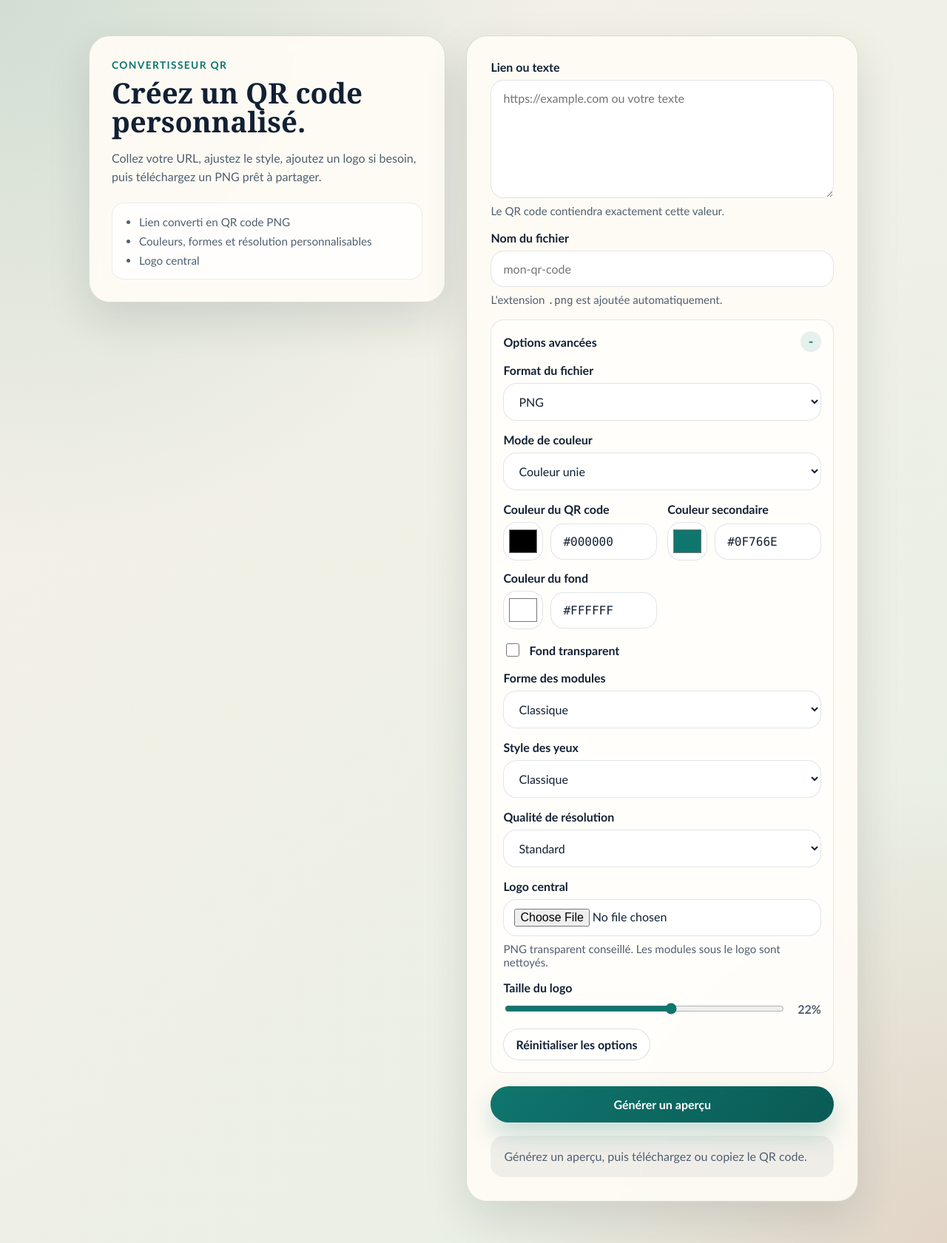
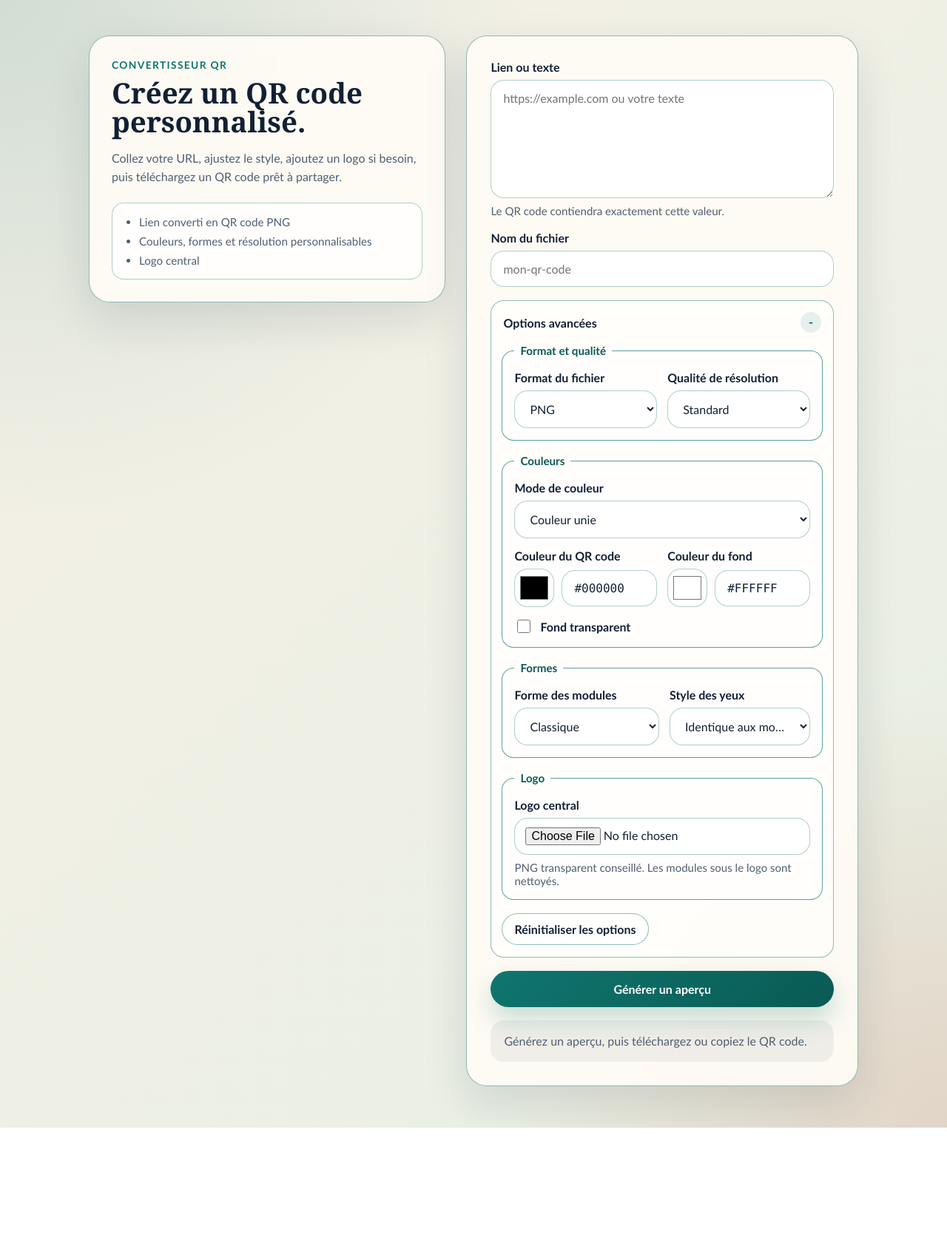
Before and after one commit to Gob-coder-dev/CodeQR-WebApp, a Flask app: page / in a window 1280 px wide, after a click that opens the changed part. Shown: the whole page at 74% size. After the commit the page ends 1525 px from the top, so only its background shows below. Run offline with Flask 3, Linux system fonts and the light colour scheme.

Commit message:
bugged feature front fixed

```diff
--- a/static/app.js
+++ b/static/app.js
@@ -11,11 +11,14 @@ const foregroundColor2Field = document.querySelector("#foreground-color-2");
 const foregroundHex2Field = document.querySelector("#foreground-color-2-hex");
 const backgroundColorField = document.querySelector("#background-color");
 const backgroundHexField = document.querySelector("#background-color-hex");
+const secondaryColorGroup = document.querySelector("#secondary-color-field");
+const backgroundColorGroup = document.querySelector("#background-color-field");
 const transparentBackgroundField = document.querySelector("#transparent-background");
 const moduleStyleField = document.querySelector("#module-style");
 const eyeStyleField = document.querySelector("#eye-style");
 const qualityField = document.querySelector("#quality");
 const logoField = document.querySelector("#logo");
+const logoSizeGroup = document.querySelector("#logo-size-field");
 const logoSizeField = document.querySelector("#logo-size");
 const logoSizeOutput = document.querySelector("#logo-size-output");
 const resetOptionsButton = document.querySelector("#reset-options");
@@ -130,6 +133,23 @@ function updateLogoSizeOutput() {
   logoSizeOutput.textContent = `${logoSizeField.value}%`;
 }
 
+function setOptionGroupVisibility(group, isVisible) {
+  group.hidden = !isVisible;
+  group.querySelectorAll("input, select, textarea").forEach((control) => {
+    control.disabled = !isVisible;
+  });
+}
+
+function usesGradientColor() {
+  return colorModeField.value !== "solid";
+}
+
+function updateConditionalOptions() {
+  setOptionGroupVisibility(secondaryColorGroup, usesGradientColor());
+  setOptionGroupVisibility(backgroundColorGroup, !transparentBackgroundField.checked);
+  setOptionGroupVisibility(logoSizeGroup, logoField.files.length > 0);
+}
+
 function loadImage(url) {
   return new Promise((resolve, reject) => {
     const image = new Image();
@@ -215,13 +235,15 @@ async function handleSubmit(event) {
     return;
   }
 
-  if (!syncPickerFromHex(foregroundColor2Field, foregroundHex2Field)) {
+  updateConditionalOptions();
+
+  if (usesGradientColor() && !syncPickerFromHex(foregroundColor2Field, foregroundHex2Field)) {
     setStatus("La couleur secondaire doit etre au format hexadecimal, par exemple #0F766E.", "error");
     foregroundHex2Field.focus();
     return;
   }
 
-  if (!syncPickerFromHex(backgroundColorField, backgroundHexField)) {
+  if (!transparentBackgroundField.checked && !syncPickerFromHex(backgroundColorField, backgroundHexField)) {
     setStatus("La couleur du fond doit etre au format hexadecimal, par exemple #FFFFFF.", "error");
     backgroundHexField.focus();
     return;
@@ -280,6 +302,7 @@ function resetAdvancedOptions() {
   logoSizeField.value = defaultOptions.logoSize;
   logoField.value = "";
   updateLogoSizeOutput();
+  updateConditionalOptions();
   clearCurrentPreview();
   setStatus("Options avancees reinitialisees.", "info");
 }
@@ -313,6 +336,9 @@ backgroundHexField.addEventListener("blur", () => {
   syncPickerFromHex(backgroundColorField, backgroundHexField);
 });
 logoSizeField.addEventListener("input", updateLogoSizeOutput);
+colorModeField.addEventListener("change", updateConditionalOptions);
+transparentBackgroundField.addEventListener("change", updateConditionalOptions);
+logoField.addEventListener("change", updateConditionalOptions);
 downloadButton.addEventListener("click", () => {
   if (currentPreview) {
     triggerDownload(currentPreview.blob, currentPreview.filename);
@@ -321,3 +347,4 @@ downloadButton.addEventListener("click", () => {
 copyButton.addEventListener("click", copyCurrentPreview);
 resetOptionsButton.addEventListener("click", resetAdvancedOptions);
 updateLogoSizeOutput();
+updateConditionalOptions();
--- a/static/style.css
+++ b/static/style.css
@@ -4,7 +4,9 @@
   --panel: rgba(255, 252, 246, 0.92);
   --ink: #122033;
   --muted: #4f5f71;
-  --line: rgba(18, 32, 51, 0.14);
+  --line: rgba(15, 118, 110, 0.48);
+  --line-soft: rgba(15, 118, 110, 0.34);
+  --line-strong: rgba(15, 118, 110, 0.68);
   --primary: #0f766e;
   --primary-dark: #0a5a55;
   --danger: #b9382f;
@@ -84,7 +90,7 @@ h1 {
   padding: 16px 18px;
   border-radius: 16px;
   background: rgba(255, 255, 255, 0.72);
-  border: 1px solid rgba(18, 32, 51, 0.08);
+  border: 1px solid var(--line-soft);
 }
 
 .feature-list {
@@ -115,7 +121,7 @@ input,
 select {
   width: 100%;
   padding: 14px 16px;
-  border: 1px solid rgba(18, 32, 51, 0.12);
+  border: 1px solid var(--line-soft);
   border-radius: 18px;
   font: inherit;
   color: var(--ink);
@@ -211,7 +217,7 @@ input[type="file"] {
 }
 
 .advanced-options {
-  border: 1px solid rgba(18, 32, 51, 0.1);
+  border: 1px solid var(--line);
   border-radius: 18px;
   background: rgba(255, 255, 255, 0.52);
   overflow: hidden;
@@ -250,9 +256,36 @@ input[type="file"] {
 }
 
 .advanced-content {
-  padding: 0 16px 16px;
+  padding: 0 14px 16px;
   display: grid;
-  gap: 16px;
+  gap: 18px;
+}
+
+.option-section {
+  min-width: 0;
+  margin: 0;
+  padding: 16px;
+  border: 1px solid var(--line-strong);
+  border-radius: 16px;
+  background: rgba(255, 255, 255, 0.48);
+  display: grid;
+  gap: 14px;
+}
+
+.option-section:first-of-type {
+  margin-top: 0;
+}
+
+.option-section legend {
+  padding: 0 8px;
+  color: var(--primary-dark);
+  font-size: 0.95rem;
+  font-weight: 800;
+}
+
+.option-section legend + .option-grid,
+.option-section legend + .field {
+  margin-top: 2px;
 }
 
 .option-grid {
@@ -261,10 +294,18 @@ input[type="file"] {
   gap: 14px;
 }
 
+.option-section--shapes .option-grid {
+  grid-template-columns: minmax(0, 1.25fr) minmax(190px, 0.75fr);
+}
+
+.option-section--shapes select {
+  text-overflow: ellipsis;
+}
+
 .secondary-button {
   justify-self: start;
   appearance: none;
-  border: 1px solid rgba(18, 32, 51, 0.14);
+  border: 1px solid var(--line);
   border-radius: 999px;
   padding: 11px 16px;
   font: inherit;
--- a/templates/index.html
+++ b/templates/index.html
@@ -6,7 +6,7 @@
     <title>Convertisseur de lien en QR code</title>
     <meta
       name="description"
-      content="Cr&eacute;ez un QR code PNG personnalis&eacute; avec couleurs, formes, logo central et qualit&eacute; de r&eacute;solution au choix."
+      content="Cr&eacute;ez un QR code PNG ou SVG personnalis&eacute; avec couleurs, formes, logo central et qualit&eacute; de r&eacute;solution au choix."
     >
     <link rel="stylesheet" href="{{ url_for('static', filename='style.css') }}">
   </head>
@@ -16,7 +16,7 @@
         <p class="eyebrow">Convertisseur QR</p>
         <h1>Cr&eacute;ez un QR code personnalis&eacute;.</h1>
         <p class="lede">
-          Collez votre URL, ajustez le style, ajoutez un logo si besoin, puis t&eacute;l&eacute;chargez un PNG pr&ecirc;t &agrave; partager.
+          Collez votre URL, ajustez le style, ajoutez un logo si besoin, puis t&eacute;l&eacute;chargez un QR code pr&ecirc;t &agrave; partager.
         </p>
         <div class="hero-card" aria-label="Fonctionnalit&eacute;s principales">
           <ul class="feature-list">
@@ -50,7 +50,6 @@
               maxlength="80"
               placeholder="mon-qr-code"
             >
-            <p class="hint">L'extension <code>.png</code> est ajout&eacute;e automatiquement.</p>
           </div>
 
           <details class="advanced-options">
@@ -59,6 +58,10 @@
             </summary>
 
             <div class="advanced-content">
+              <fieldset class="option-section option-section--format">
+                <legend>Format et qualit&eacute;</legend>
+
+                <div class="option-grid">
                   <div class="field">
                     <label for="output-format">Format du fichier</label>
                     <select id="output-format" name="output_format">
@@ -66,6 +69,21 @@
                       <option value="svg">SVG</option>
                     </select>
                   </div>
+
+                  <div class="field">
+                    <label for="quality">Qualit&eacute; de r&eacute;solution</label>
+                    <select id="quality" name="quality">
+                      <option value="low">Bas</option>
+                      <option value="medium" selected>Standard</option>
+                      <option value="high">Haute</option>
+                      <option value="very_high">Tr&egrave;s haute</option>
+                    </select>
+                  </div>
+                </div>
+              </fieldset>
+
+              <fieldset class="option-section option-section--colors">
+                <legend>Couleurs</legend>
 
                 <div class="field">
                   <label for="color-mode">Mode de couleur</label>
@@ -102,14 +120,15 @@
                     </div>
                   </div>
 
-                <div class="field color-field">
-                  <label for="foreground-color-2">Couleur secondaire</label>
+                  <div id="secondary-color-field" class="field color-field" hidden>
+                    <label for="foreground-color-2">Couleur secondaire du AR code</label>
                     <div class="color-control">
                       <input
                         id="foreground-color-2"
                         name="foreground_color_2"
                         type="color"
                         value="#0f766e"
+                        disabled
                       >
                       <input
                         id="foreground-color-2-hex"
@@ -121,11 +140,12 @@
                         aria-label="Code hexad&eacute;cimal de la couleur secondaire"
                         autocomplete="off"
                         spellcheck="false"
+                        disabled
                       >
                     </div>
                   </div>
 
-                <div class="field color-field">
+                  <div id="background-color-field" class="field color-field">
                     <label for="background-color">Couleur du fond</label>
                     <div class="color-control">
                       <input
@@ -157,11 +177,16 @@
                   >
                   <span>Fond transparent</span>
                 </label>
+              </fieldset>
 
+              <fieldset class="option-section option-section--shapes">
+                <legend>Formes</legend>
+
+                <div class="option-grid">
                   <div class="field">
                     <label for="module-style">Forme des modules</label>
                     <select id="module-style" name="module_style">
-                  <option value="square">Classique</option>
+                      <option value="square" selected>Classique</option>
                       <option value="rounded">Arrondi</option>
                       <option value="circle">Points</option>
                       <option value="gapped">Espac&eacute;</option>
@@ -173,22 +198,17 @@
                   <div class="field">
                     <label for="eye-style">Style des yeux</label>
                     <select id="eye-style" name="eye_style">
-                  <option value="square" selected>Classique</option>
+                      <option value="square">Classique</option>
                       <option value="rounded">Arrondi</option>
                       <option value="circle">Points</option>
-                  <option value="match">Identique aux modules</option>
+                      <option value="match" selected>Identique aux modules</option>
                     </select>
                   </div>
+                </div>
+              </fieldset>
 
-              <div class="field">
-                <label for="quality">Qualit&eacute; de r&eacute;solution</label>
-                <select id="quality" name="quality">
-                  <option value="low">Bas</option>
-                  <option value="medium" selected>Standard</option>
-                  <option value="high">Haute</option>
-                  <option value="very_high">Tr&egrave;s haute</option>
-                </select>
-              </div>
+              <fieldset class="option-section option-section--logo">
+                <legend>Logo</legend>
 
                 <div class="field">
                   <label for="logo">Logo central</label>
@@ -201,7 +221,7 @@
                   <p class="hint">PNG transparent conseill&eacute;. Les modules sous le logo sont nettoy&eacute;s.</p>
                 </div>
 
-              <div class="field range-field">
+                <div id="logo-size-field" class="field range-field" hidden>
                   <label for="logo-size">Taille du logo</label>
                   <input
                     id="logo-size"
@@ -211,9 +231,11 @@
                     max="30"
                     step="1"
                     value="22"
+                    disabled
                   >
                   <output id="logo-size-output" for="logo-size">22%</output>
                 </div>
+              </fieldset>
 
               <button id="reset-options" class="secondary-button" type="button">
                 R&eacute;initialiser les options
@@ -231,10 +253,10 @@
             <img id="preview-image" alt="Aper&ccedil;u du QR code g&eacute;n&eacute;r&eacute;">
           </div>
           <div class="preview-actions">
-            <button id="download-button" class="secondary-button" type="button" disabled>
+            <button id="download-button" class="preview-button preview-button--download" type="button" disabled>
               T&eacute;l&eacute;charger
             </button>
-            <button id="copy-button" class="secondary-button" type="button" disabled>
+            <button id="copy-button" class="preview-button preview-button--copy" type="button" disabled>
               Copier l'image
             </button>
           </div>
```
Also changed, not shown: other parts of static/style.css (+39 -1 lines). Lines whose indentation alone changed are shown as unchanged.
